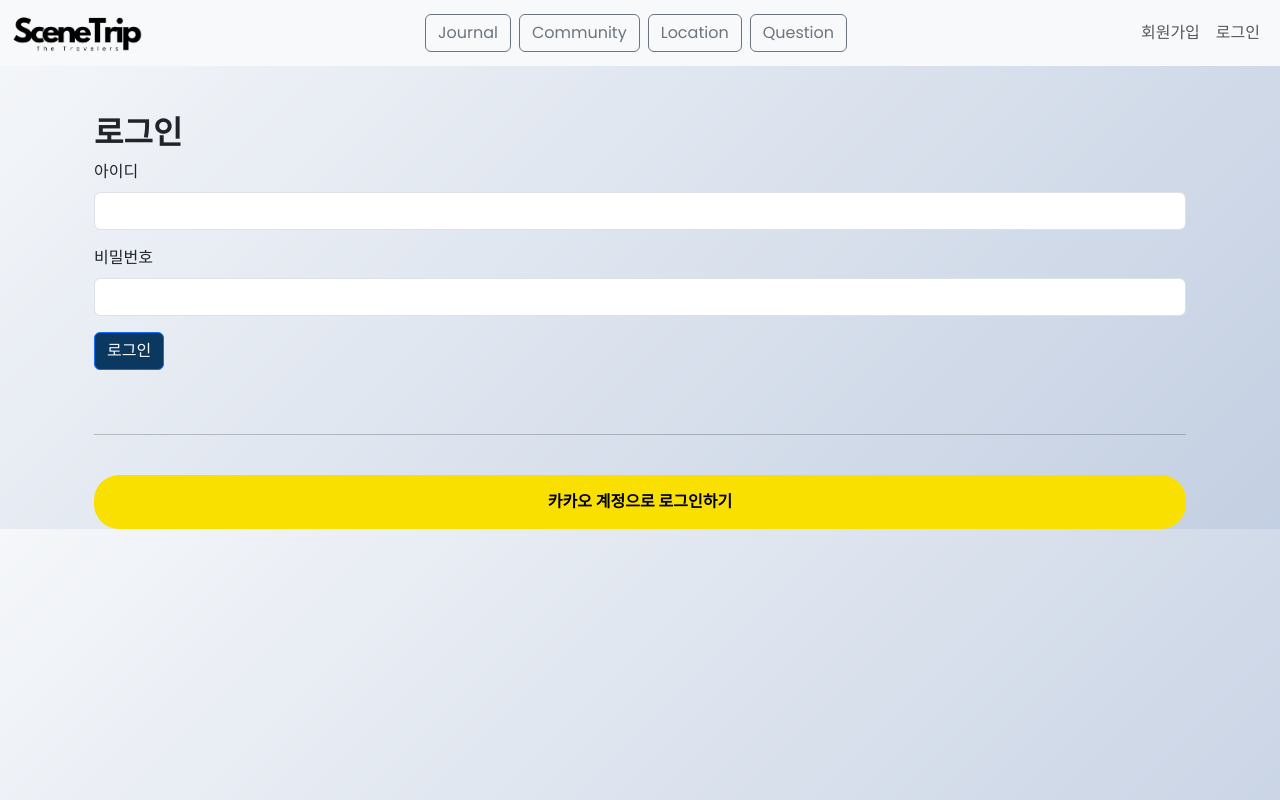
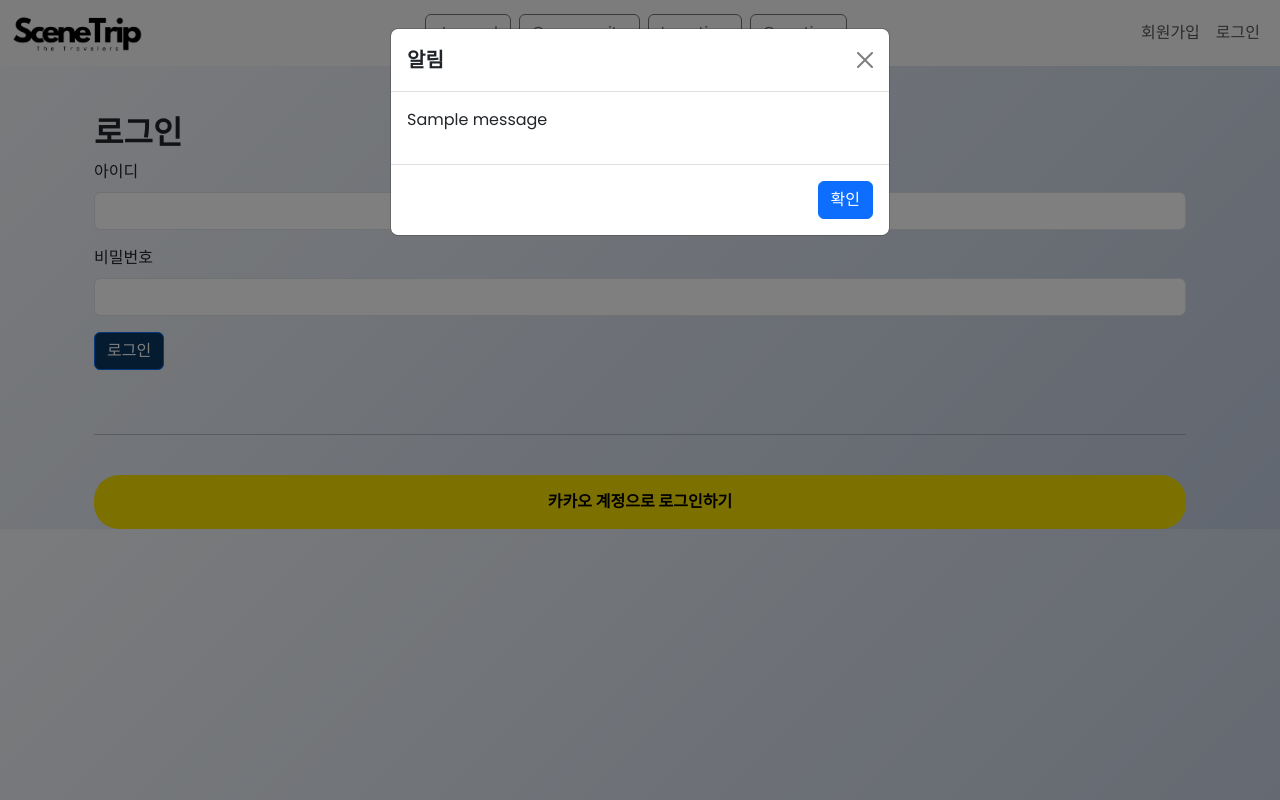
Before and after one commit to Joonim97/SceneTrip, a Django app: template accounts/templates/accounts/login.html in a window 1280 px wide. Run offline with Django 4.2, Linux system fonts and the light colour scheme; the template is opened without the code that fills it, so the values that code supplies are empty; tables that the repository leaves empty hold one stand-in row (values such as "Sample post"); one stand-in notice (Sample message) is shown.

Commit message:
style : 회원가입시 이메일 인증 메세지 출력

```diff
--- a/accounts/templates/accounts/login.html
+++ b/accounts/templates/accounts/login.html
@@ -46,6 +46,28 @@
     <a href="{% url 'accounts:kakaologinpage' %}" class="kakao-login-btn">카카오 계정으로 로그인하기</a>
   </form>
 
+  <!-- 메시지 팝업 -->
+  {% if messages %}
+  <div id="message-popup" class="modal fade" tabindex="-1" aria-labelledby="modalLabel" aria-hidden="true">
+    <div class="modal-dialog">
+      <div class="modal-content">
+        <div class="modal-header">
+          <h5 class="modal-title">알림</h5>
+          <button type="button" class="btn-close" data-bs-dismiss="modal" aria-label="Close"></button>
+        </div>
+        <div class="modal-body">
+          {% for message in messages %}
+            <p>{{ message }}</p>
+          {% endfor %}
+        </div>
+        <div class="modal-footer">
+          <button type="button" class="btn btn-primary" data-bs-dismiss="modal">확인</button>
+        </div>
+      </div>
+    </div>
+  </div>
+  {% endif %}
+
   <script>
     document.getElementById('login-form').addEventListener('submit', function(event) {
       event.preventDefault();  // 기본 폼 제출 막기
@@ -87,6 +109,15 @@
         alert('로그인 요청 중 문제가 발생했습니다. 다시 시도해주세요.');
       });
     });
+
+    // 팝업 메시지 표시
+    document.addEventListener('DOMContentLoaded', function () {
+      const messagePopupElement = document.getElementById('message-popup');
+      if (messagePopupElement) {
+        const messagePopup = new bootstrap.Modal(messagePopupElement);
+        messagePopup.show();
+      }
+    });
   </script>
 </div>
 {% endblock %}
--- a/accounts/templates/accounts/signup.html
+++ b/accounts/templates/accounts/signup.html
@@ -89,7 +89,6 @@
   </div>
 </div>
 {% endif %}
-{% endblock %}
 
 <script>
   document.addEventListener('DOMContentLoaded', function () {
@@ -100,3 +99,5 @@
     }
   });
 </script>
+
+{% endblock %}
--- a/accounts/views.py
+++ b/accounts/views.py
@@ -101,7 +101,7 @@ class SignupAPIView(APIView):
                     user.save()
                     send_verification_email(user)
                     messages.success(request, "이메일을 전송하였습니다! 이메일을 확인해주세요.")
-                    return redirect('accounts:signup')  # 메시지를 팝업으로 보여주기 위해 리디렉션
+                    return redirect('accounts:login_page')  # 메시지를 팝업으로 보여주기 위해 리디렉션
                 else:
                     return Response(
                         {"error": "회원가입에 실패했습니다.", "errors": serializer.errors}, status=status.HTTP_400_BAD_REQUEST)
```
